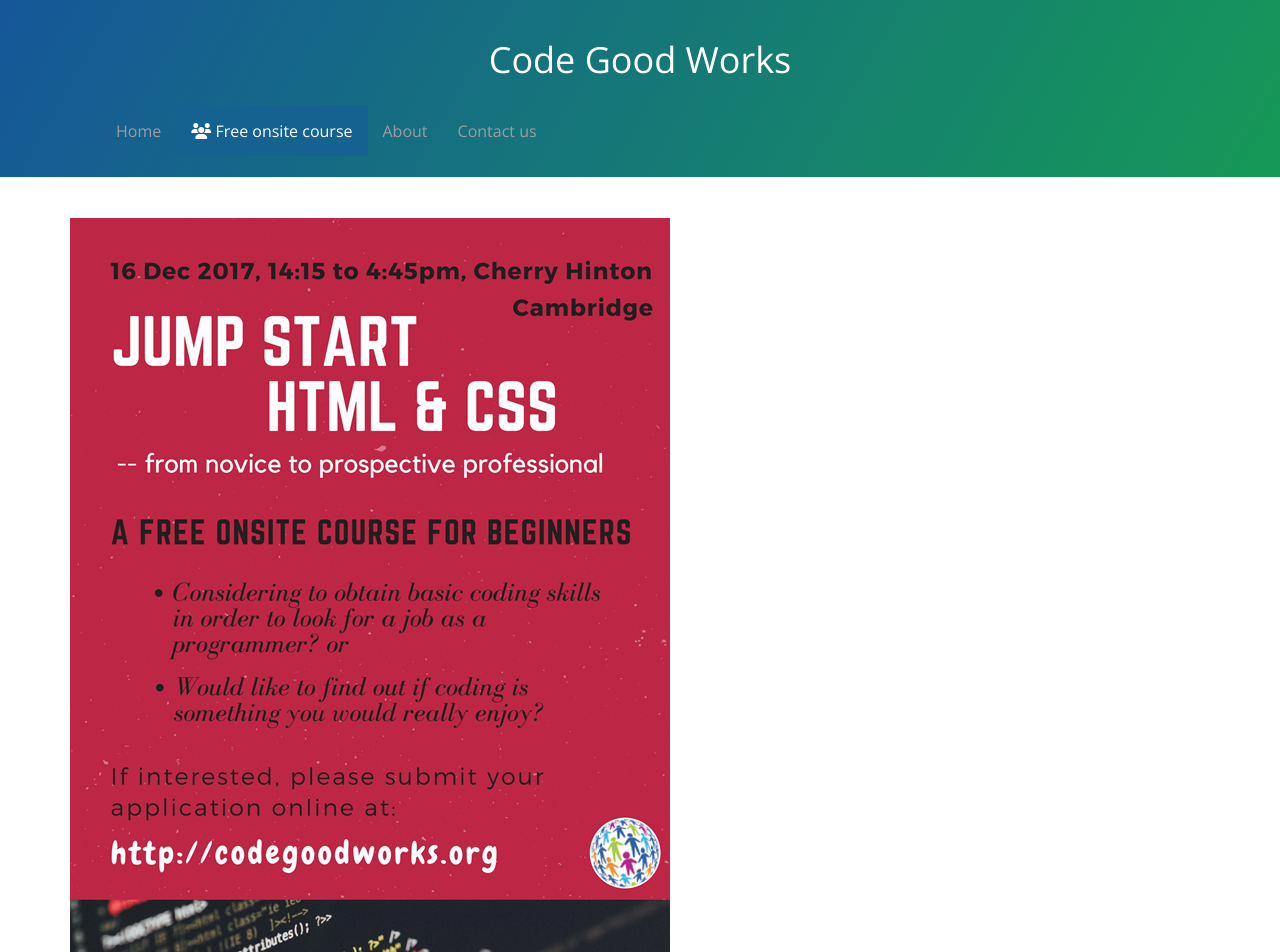
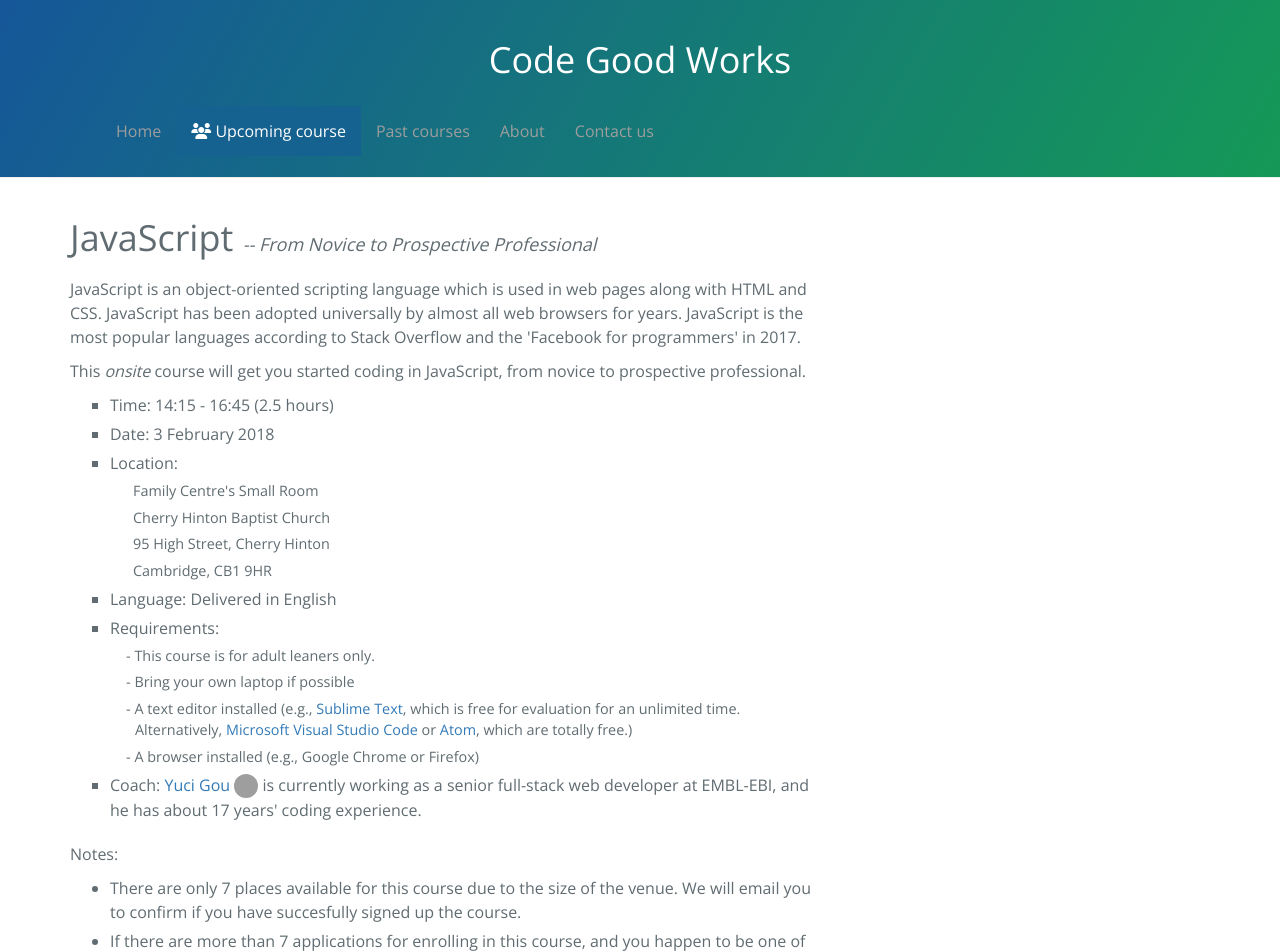
Before and after one commit to yucigou/codegoodworks, a Jekyll site: the page built from enrolment.md, in a window 1280 px wide. Shown: the top 952 px of the page. Built offline with Jekyll 4.4.1, drawn with Linux system fonts in a browser that asks for light colours; nearby versions of some CDN libraries; some of the changed text lies outside the part shown; grey boxes are pictures that could not be loaded.

Commit message:
Update course info

```diff
--- a/_includes/menu.html
+++ b/_includes/menu.html
@@ -10,7 +10,8 @@
     <div class="collapse navbar-collapse" id="myNavbar">
       <ul class="nav navbar-nav">
         <li id="home" class="active"><a href="/">Home</a></li>
-        <li id="enrolment"><a href="/enrolment"><i class="fa fa-users" aria-hidden="true"></i>&nbsp;Free onsite course</a></li>
+        <li id="enrolment"><a href="/enrolment"><i class="fa fa-users" aria-hidden="true"></i>&nbsp;Upcoming course</a></li>
+        <li id="courses"><a href="/courses">Past courses</a></li>
         <li id="about"><a href="/about">About</a></li>
         <li id="contact"><a href="/contact">Contact us</a></li>
       </ul>
--- a/assets/css/style.scss
+++ b/assets/css/style.scss
@@ -244,6 +244,10 @@ img.post {
 	border-radius: 0px;
 }
 
+.main-content img.gravatar {
+	margin-top:0;
+}
+
 @media screen and (min-width: 500px){
 	img.poster {
 	    width: auto;
--- /dev/null
+++ b/assets/js/courses.js
@@ -0,0 +1,5 @@
+$(document).ready(function () {
+  $(".nav li").removeClass("active");
+  $('.nav #courses').addClass('active');
+  $(".nav #courses a").attr("disabled", "disabled");
+});
--- /dev/null
+++ b/courses.md
@@ -0,0 +1,41 @@
+---
+# You don't need to edit this file, it's empty on purpose.
+# Edit theme's home layout instead if you wanna make some changes
+# See: https://jekyllrb.com/docs/themes/#overriding-theme-defaults
+layout: page
+title: Past courses - Code Good Works
+---
+
+{% assign author = site.data.authors['yuci_gou'] %}
+
+<header>
+  <h1>Past Courses</h1>
+  <p>Below we list all the courses we have run in the past.</p>
+</header>
+
+<section>
+  <h2>Course 01: Jump-start HTML & CSS <span class="subtitle">-- From Novice to Prospective Professional</span></h2>
+
+  <p>HTML & CSS is everywhere, and you will meet them at every turn on the Internet.</p>
+  <p>HTML & CSS is the starting point in web development. In fact, you don't need a computer science degree at all or any commercial/paid software to learn or use these computer languages. All you need as a beginner are just a computer/laptop, a passion, and a coach to give you some guidance.</p>
+
+  <p>This is a free course <em>onsite</em>.</p>
+
+  <ul class="course-info">
+  <li>Time: 14:15 - 16:45 (2.5 hours)</li>
+  <li>Date: 16 December 2017
+  </li>
+  <li>Requirements:
+    <ul class="requirement">
+      <li>This course is for adult leaners only.</li>
+      <li>Bring your own laptop if possible</li>
+      <li>A text editor installed
+  (e.g., <a href="https://www.sublimetext.com/">Sublime Text</a>, which is free for evaluation for an unlimited time. Alternatively, <a href="https://code.visualstudio.com/download">Microsoft Visual Studio Code</a> or <a href="https://atom.io/">Atom</a>, which are totally free.)</li>
+      <li>A browser installed (e.g., Google Chrome or Firefox)</li>
+    </ul>
+  </li>
+  <li>Coach: <a href="{{ author.linkedin }}">{{ author.name }}&nbsp;<img class="gravatar" src="{{ author.linkedinimage }}" alt="{{ author.name }}" width="24" height="24"></a>
+  </li>
+  </ul>
+</section>
+<script src="{{'/assets/js/courses.js'}}"></script>
--- a/enrolment.md
+++ b/enrolment.md
@@ -10,25 +10,23 @@ title: Free onsite course for beginners - Code Good Works
 
 <!--<img class="poster" src="/assets/images/2017-12-16-jump-start-html-css.png">-->
 
-<picture>
-    <source media="(min-width: 500px)" srcset="/assets/images/2017-12-16-jump-start-html-css.png">
-    <img class="poster" src="/assets/images/2017-12-16-jump-start-html-css-mobile.png" alt="Course Poster">
-</picture>
+<!--<picture>-->
+<!--    <source media="(min-width: 500px)" srcset="/assets/images/2017-12-16-jump-start-html-css.png">-->
+<!--    <img class="poster" src="/assets/images/2017-12-16-jump-start-html-css-mobile.png" alt="Course Poster">-->
+<!--</picture>-->
 
 <header>
-  <h1>Jump-start HTML & CSS <span class="subtitle">-- From Novice to Prospective Professional</span></h1>
+  <h1>JavaScript <span class="subtitle">-- From Novice to Prospective Professional</span></h1>
 </header>
 
 
-<p>HTML & CSS is everywhere, and you will meet them at every turn on the Internet.</p>
-<p>HTML & CSS is the starting point in web development. In fact, you don't need a computer science degree at all or any commercial/paid software to learn or use these computer languages. All you need as a beginner are just a computer/laptop, a passion, and a coach to give you some guidance.</p>
-
-<p>This is a free course <em>onsite</em>.</p>
+<p>JavaScript is an object-oriented scripting language which is used in web pages along with HTML and CSS. JavaScript has been adopted universally by almost all web browsers for years. JavaScript is the most popular languages according to Stack Overflow and the 'Facebook for programmers' in 2017.</p>
+<p>This <em>onsite</em> course will get you started coding in JavaScript, from novice to prospective professional.</p>
 
 <ul class="course-info">
 <li>Time: 14:15 - 16:45 (2.5 hours)
 </li>
-<li>Date: 16 December 2017
+<li>Date: 3 February 2018
 </li>
 <li>Location:
   <ul class="location">
@@ -57,11 +55,11 @@ and he has about 17 years' coding experience.
     <p>Notes:</p>
     <ul>
     <li>
-    There are only 10 places available for this course due to the size of the venue.
+    There are only 7 places available for this course due to the size of the venue.
     We will email you to confirm if you have succesfully signed up the course.
     </li>
     <li>
-    If there are more than 10 applications for enrolling in this course,
+    If there are more than 7 applications for enrolling in this course,
     and you happen to be one of those who are not able to sign up this time,
     we will consider to open the course again for you soon afterwards.
     Really sorry for the inconvenience, and thank you for your kind consideration and support.
```
